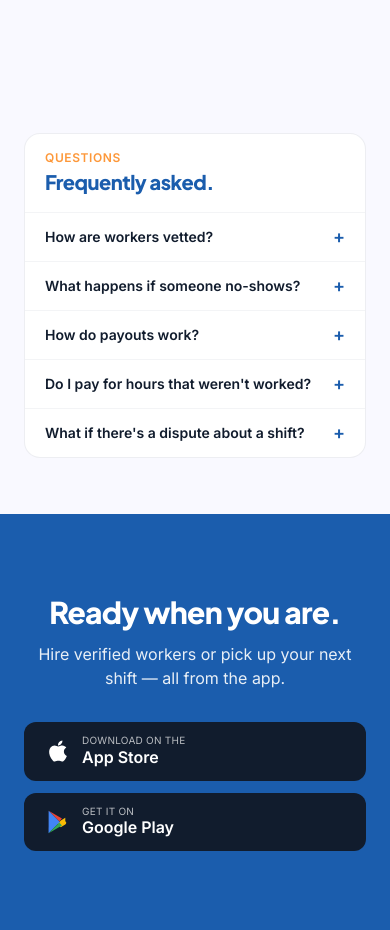
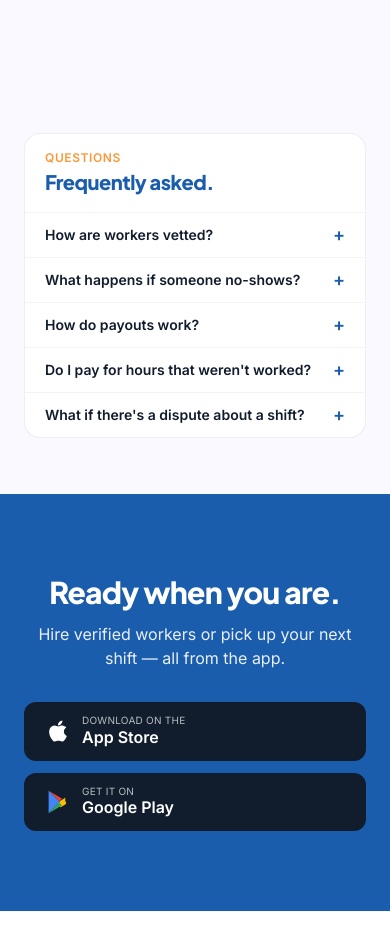
Before and after one commit to booststaff-org/Landing-Page, a Next.js app: page / in a window 390 px wide. Shown: the part 3980-4910 px from the top of the page. Built offline with nearby package versions, Linux system fonts and the light colour scheme.

Commit message:
Revert "Fix phone mockup icon + rewrite FAQ as React accordion"
This reverts commit e59a130a43a171d3efc93f61b6276aef69fe95cb.

```diff
--- a/components/FAQ.tsx
+++ b/components/FAQ.tsx
@@ -1,7 +1,3 @@
-"use client";
-
-import { useState } from "react";
-
 type QA = { q: string; a: string };
 
 const faqs: QA[] = [
@@ -28,12 +24,10 @@ const faqs: QA[] = [
 ];
 
 export default function FAQ() {
-  const [openIndex, setOpenIndex] = useState<number | null>(null);
-
   return (
     <section id="faq" className="py-14 px-6 max-w-3xl mx-auto scroll-mt-24">
-      <div className="rounded-2xl border border-outline-variant/30 bg-white overflow-hidden">
-        <div className="px-5 py-4 border-b border-outline-variant/20">
+      <div className="rounded-2xl border border-outline-variant/30 bg-white">
+        <div className="px-5 py-4">
           <p className="text-xs font-bold uppercase tracking-wider text-secondary-container mb-0.5">
             Questions
           </p>
@@ -42,34 +36,23 @@ export default function FAQ() {
           </h2>
         </div>
 
-        <div className="divide-y divide-outline-variant/20">
-          {faqs.map(({ q, a }, i) => {
-            const isOpen = openIndex === i;
-            return (
-              <div key={q}>
-                <button
-                  type="button"
-                  onClick={() => setOpenIndex(isOpen ? null : i)}
-                  className="w-full flex items-center justify-between gap-3 px-5 py-3.5 text-left text-sm font-semibold text-on-background hover:bg-surface-container-low transition-colors"
-                  aria-expanded={isOpen}
-                >
+        <div className="divide-y divide-outline-variant/20 border-t border-outline-variant/20">
+          {faqs.map(({ q, a }) => (
+            <details key={q} className="group/item">
+              <summary className="flex cursor-pointer items-center justify-between gap-3 px-5 py-3 text-sm font-semibold text-on-background list-none">
                 <span>{q}</span>
                 <span
                   aria-hidden
-                    className="text-primary-container text-lg leading-none shrink-0 transition-transform duration-200"
-                    style={{ transform: isOpen ? "rotate(45deg)" : "rotate(0deg)" }}
+                  className="text-primary-container text-lg leading-none transition-transform group-open/item:rotate-45 shrink-0"
                 >
                   +
                 </span>
-                </button>
-                {isOpen && (
-                  <p className="px-5 pb-4 text-sm text-on-surface-variant leading-relaxed">
+              </summary>
+              <p className="px-5 pb-3 text-sm text-on-surface-variant leading-relaxed -mt-1">
                 {a}
               </p>
-                )}
-              </div>
-            );
-          })}
+            </details>
+          ))}
         </div>
       </div>
     </section>
```
Also changed, not shown: public/boost-staff-icon.png (deleted). Lines whose indentation alone changed are shown as unchanged.
